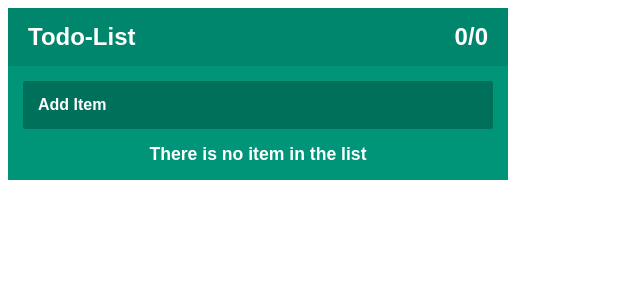
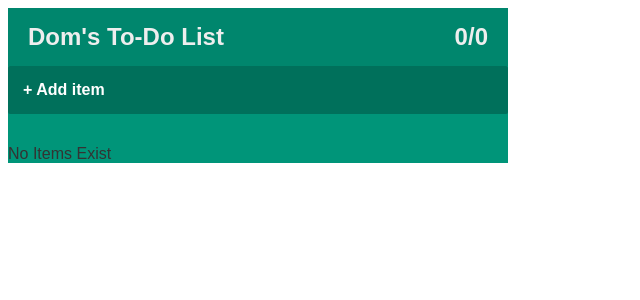
Before and after one commit to imjmakki/Svelte-Todo, a Svelte app: page / in a window 1280 px wide. Shown: the top 300 px of the page, without its empty margins (0-640 px from the left). Built offline with nearby package versions, Linux system fonts and the light colour scheme.

Commit message:
Svelte Todo

```diff
--- a/src/App.svelte
+++ b/src/App.svelte
@@ -1,6 +1,6 @@
 <script>
-    import Header from "./component/Header.svelte";
-    import List from "./component/List.svelte";
+import Header from "./component/Header.svelte";
+import List from "./component/List.svelte";
 </script>
 
 <style>
@@ -9,7 +9,7 @@
         background: #009579;
     }
     :global(.container *) {
-        font-family: sans-serif;
+        font-family: "Quicksand", sans-serif;
     }
 </style>
 
--- a/src/component/Header.svelte
+++ b/src/component/Header.svelte
@@ -1,8 +1,7 @@
 <script>
     import { items } from "../stores";
-
     $: itemCount = $items.length;
-    $: completedItemCount = $items.filter(item => item.completed).length;
+    $: completedItemCount = $items.filter((item) => item.complete).length;
 </script>
 
 <style>
@@ -11,7 +10,7 @@
         justify-content: space-between;
         align-items: center;
         padding: 15px 20px;
-        color: #ffffff;
+        color: #eeeeee;
         font-weight: bold;
         font-size: 1.5em;
         background: rgba(0, 0, 0, 0.1);
@@ -19,6 +18,6 @@
 </style>
 
 <div class="header">
-    <span>Todo-List</span>
-    <span>{completedItemCount}/{itemCount}</span>
+    <div>Dom's To-Do List</div>
+    <span> {completedItemCount}/{itemCount} </span>
 </div>
--- a/src/component/Item.svelte
+++ b/src/component/Item.svelte
@@ -1,38 +1,20 @@
 <script>
-    import { createEventDispatcher } from "svelte";
+    import {createEventDispatcher} from "svelte";
 
-    export let id, text, completed;
-
+    export let id, text, complete;
     const dispatch = createEventDispatcher();
 
     function triggerUpdate() {
-        dispatch("update", {id, text, completed});
+        dispatch("update", {id, text, complete});
     }
 
     function handleDoubleClick() {
-        const yes = confirm("Are you sure you like to remove this item");
-
+        const yes = confirm("Are you sure you wish to delete this item?");
         if (yes) {
             dispatch("delete", id);
         }
     }
 </script>
-
-<div class="item" class:completed on:dblclick={handleDoubleClick}>
-    <input
-            class="text-input"
-            type="text"
-            bind:value={text} readonly={completed}
-            on:keyup={({key, target}) => key === "enter" && target.blur()}
-            on:blur={() => triggerUpdate()}
-    />
-    <input
-            class="completed-checkbox"
-            type="checkbox"
-            bind:checked={completed}
-            on:change={() => triggerUpdate()}
-    />
-</div>
 
 <style>
     .item {
@@ -41,16 +23,20 @@
         padding: 15px;
         background: #ffffff;
     }
-    .item.completed {
+
+    .item:focus-within {
+        background: rgba(255, 255, 255, 0.8);
+    }
+
+    .item.complete {
         background: #dddddd;
     }
-    .item.completed .text-input {
-        color: #555555;
+
+    .item.complete .text-input {
+        color: #666666;
         text-decoration: line-through;
     }
-    .item:focus-within {
-        background: rgba(255, 255, 255, 0.0);
-    }
+
     .text-input {
         flex-grow: 1;
         background: none;
@@ -59,7 +45,23 @@
         font-weight: 500;
         font-size: 1em;
     }
-    .completed-checkbox {
+
+    .complete-checkbox {
         margin-left: 15px;
     }
 </style>
+
+<div className="item" class:complete on:dblclick={handleDoubleClick}>
+    <input
+            className="text-input"
+            type="text"
+            bind:value={text}
+            readOnly={complete}
+            on:keyup={({ key, target }) => key === 'Enter' && target.blur()}
+            on:blur={() => triggerUpdate()}/>
+    <input
+            className="complete-checkbox"
+            type="checkbox"
+            bind:checked={complete}
+            on:change={() => triggerUpdate()}/>
+</div>
--- a/src/component/List.svelte
+++ b/src/component/List.svelte
@@ -1,47 +1,56 @@
 <script>
-    import { onMount } from "svelte";
-    import { v4 as uuidv4 } from "uuid";
-    import { items } from "../stores";
-    import ToDoAPI from "../ToDoAPI";
+    import {onMount} from "svelte";
+    import {v4 as uuidv4} from "uuid";
+    import {items} from "../stores";
     import Item from "./Item.svelte";
     import NewItem from "./NewItem.svelte";
+    import ToDoAPI from "../TodoApi";
 
-    function handleNewItem(e) {
+    /**
+     * Add new item to list and save to API.
+     */
+    function handleNewItem({detail: text}) {
         $items = [
             {
                 id: uuidv4(),
-                text: e.detail,
-                completed: false
+                text,
+                complete: false,
             },
-            ...$items
+            ...$items,
         ];
         ToDoAPI.save($items);
     }
 
-    function handleUpdate(e) {
-        const index = $items.findIndex(item => item.id === e.detail.id);
-        $items[index] = e.detail;
+    /**
+     * Update store with new data and save to API.
+     */
+    function handleUpdate({detail}) {
+        const index = $items.findIndex((item) => item.id === detail.id);
+        $items[index] = detail;
         ToDoAPI.save($items);
     }
 
-    function handleDelete(e) {
-        $items = $items.filter(item => item.id !== e.detail);
+    /**
+     * Delete item by ID from the store and save to API.
+     */
+    function handleDelete({detail: id}) {
+        $items = $items.filter((item) => item.id !== id);
         ToDoAPI.save($items);
     }
 
+    let itemsSorted = [];
+    $: {
+        itemsSorted = [...$items];
+        itemsSorted.sort((a, b) => {
+            if (a.complete && b.complete) return 0;
+            if (a.complete) return 1;
+            if (b.complete) return -1;
+        });
+    }
     onMount(async () => {
         $items = await ToDoAPI.getAll();
     });
 </script>
-
-<div class="list">
-    <NewItem on:newItem={handleNewItem} />
-    {#each $items as item (item)}
-        <Item {...item} on:updaate={handleUpdate} on:delete={handleDelete} />
-        {:else}
-        <p class="list-status">There is no item in the list</p>
-    {/each}
-</div>
 
 <style>
     .list {
@@ -56,3 +65,12 @@
         font-size: 1.1em;
     }
 </style>
+
+<div className="list">
+    <NewItem on:newitem={handleNewItem}/>
+    {#each itemsSorted as item (item)}
+        <Item {...item} on:update={handleUpdate} on:delete={handleDelete}/>
+    {:else}
+        <p className="list-status">No Items Exist</p>
+    {/each}
+</div>
--- a/src/component/NewItem.svelte
+++ b/src/component/NewItem.svelte
@@ -1,17 +1,13 @@
 <script>
     import { createEventDispatcher } from "svelte";
-
     const dispatch = createEventDispatcher();
-
     let value = "";
-    function handeKeyUp({key}) {
+    function handleKeyUp({ key }) {
         if (key !== "Enter" || value.length === 0) return;
-        dispatch("newItem", value);
+        dispatch("newitem", value);
         value = "";
     }
 </script>
-
-<input type="tel" on:keyup={handeKeyUp} bind:value placeholder="Add Item" />
 
 <style>
     input {
@@ -27,7 +23,10 @@
         font-size: 1em;
         cursor: pointer;
     }
+    input,
     input::placeholder {
         color: #ffffff;
     }
 </style>
+
+<input type="text" on:keyup={handleKeyUp} bind:value placeholder="+ Add item" />
```
